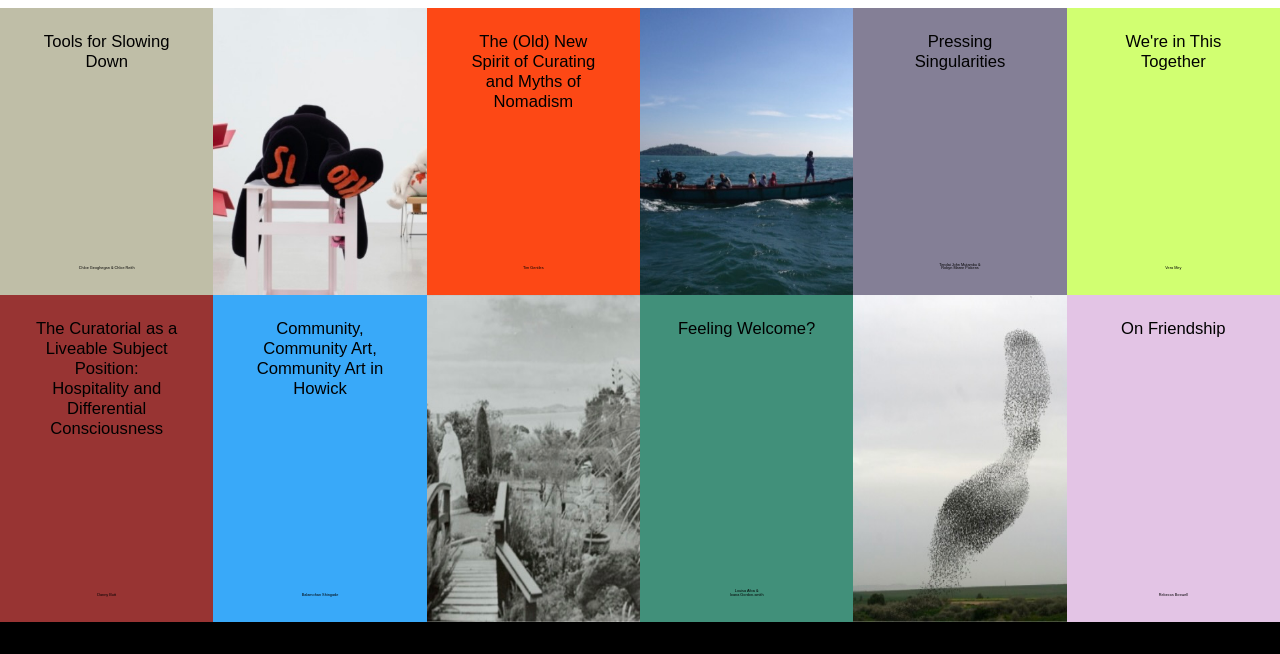
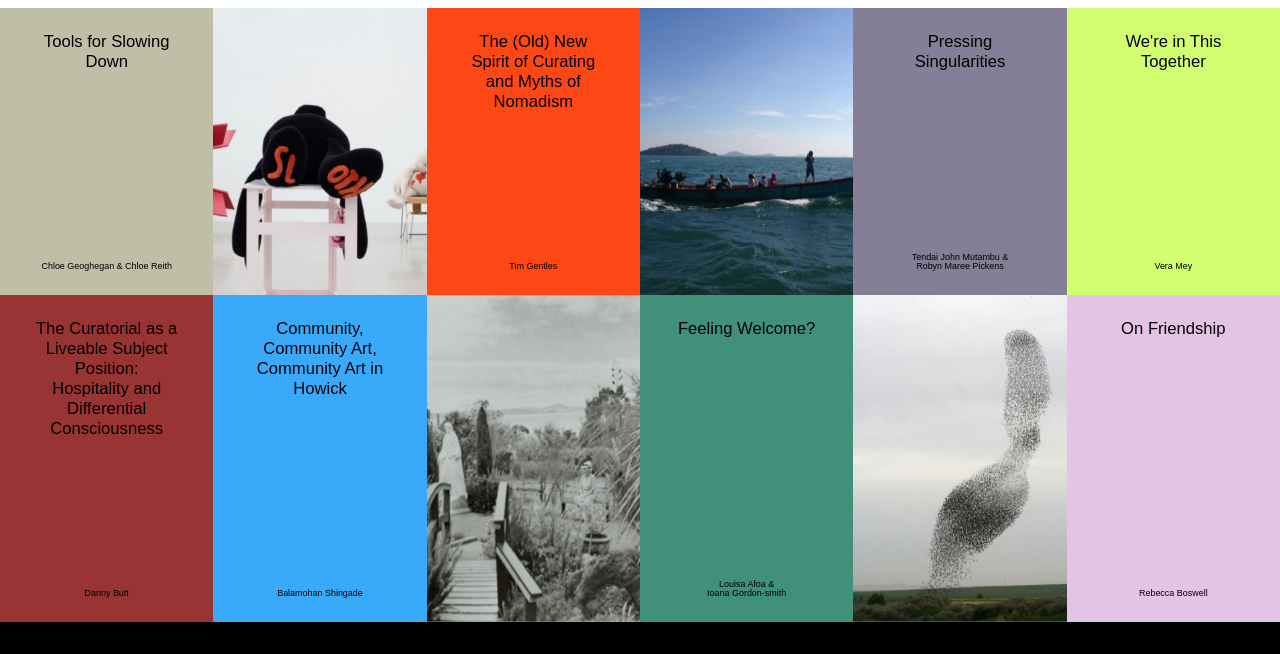
Before and after one commit to prgrmr-l/nomad-coders_css-challenge-4, a plain HTML site: page index.html in a window 1280 px wide. Shown: the part 146-800 px from the top of the page. Drawn offline with nearby package versions, Linux system fonts and the light colour scheme.

Commit message:
modified_picBttm_font-size

```diff
--- a/style.css
+++ b/style.css
@@ -104,5 +104,5 @@ body {
 
 .picBttm {
   display: grid;
-  font-size: 0.3vw;
+  font-size: 0.7vw;
 }
```
